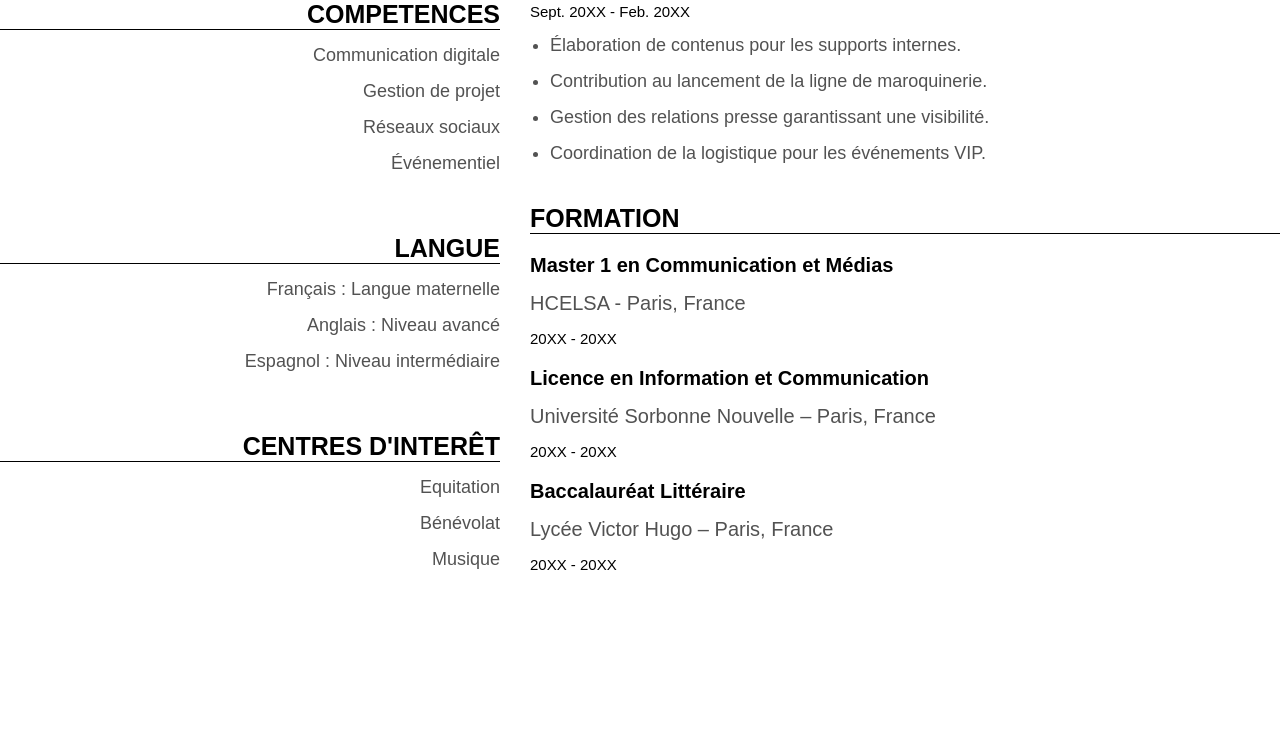
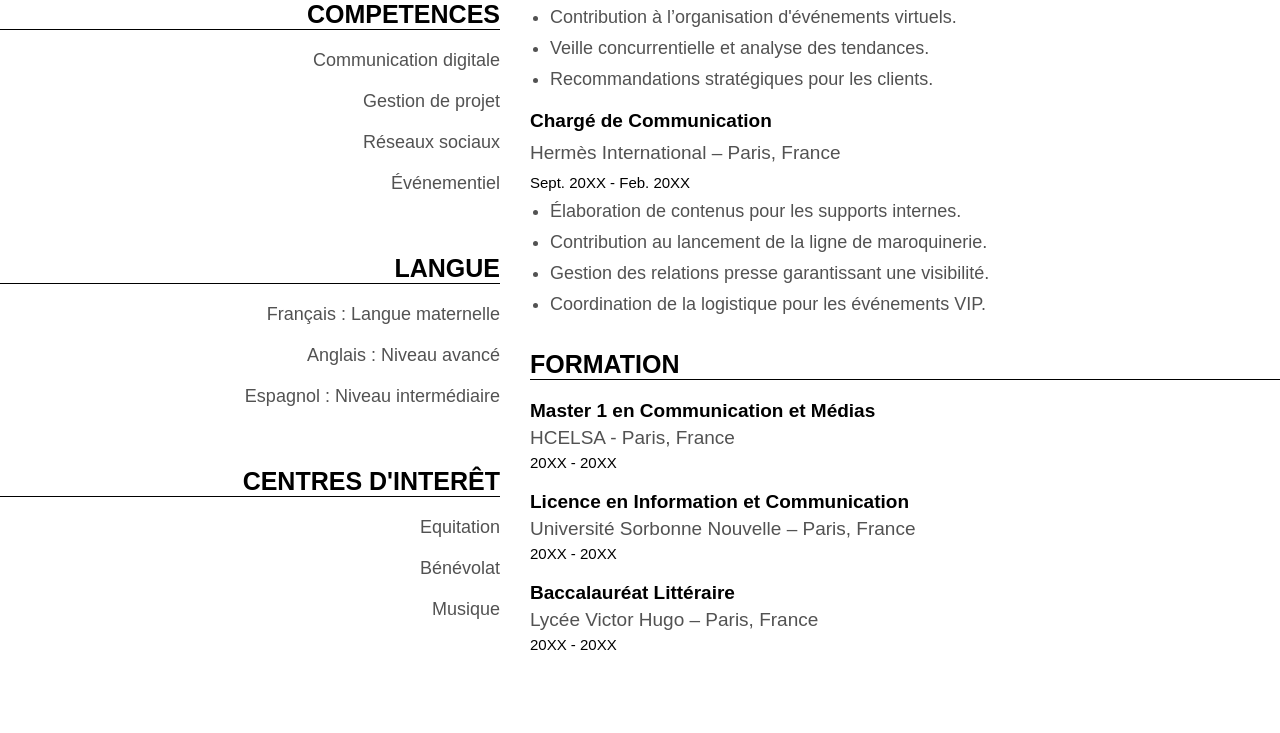
Before and after one commit to HorellNgando/TP-HTML-CSS-CV, a plain HTML site: page index.html in a window 1280 px wide. Shown: the part 704-1437 px from the top of the page. Before the commit the page ends 1357 px from the top, so only its background shows below. Drawn offline with Linux system fonts and the light colour scheme.

Commit message:
Modification des 2 pages index et style

```diff
--- a/index.html
+++ b/index.html
@@ -97,6 +97,16 @@
                                 presse pour le lancement de nouveaux produits.</li>
                         </ul>
 
+                        <h3>Assistant Communication et Événementiel</h3>
+                        <p class="pp">Publicis Groupe – Paris, France</p>
+                        <p class="date">Sept. 20XX - Feb. 20XX</p>
+                        <ul>
+                            <li>Conception et gestion de campagnes promotionnelles.</li>
+                            <li>Contribution à l’organisation d'événements virtuels.</li>
+                            <li>Veille concurrentielle et analyse des tendances.</li>
+                            <li>Recommandations stratégiques pour les clients.</li>
+                        </ul>
+
                         <h3>Chargé de Communication</h3>
                         <p class="pp">Hermès International – Paris, France </p>
                         <p class="date">  Sept. 20XX - Feb. 20XX</p>
--- a/style.css
+++ b/style.css
@@ -12,7 +12,7 @@
 p , li{
     font-size: 18px;
     color: #525252;
-    margin-top: 15px;
+    margin-top: 10px;
 }
 h1{
     font-size: 60px;
@@ -24,6 +24,9 @@ h3{
 .section_gauche{
     width: 500px;
     text-align: right;
+}
+.section_gauche p{
+    margin-top: 20px;
 }
 .profile img{
     border: 1px solid black;
@@ -57,6 +60,9 @@ h3{
     width: 750px;
     text-align: left;
 }
+.section_droite li{
+    font-size: 18px;
+}
 /* .infos{
     margin-top: 20px;
 } */
@@ -72,7 +78,7 @@ h3{
 }
 .exper h3 , .form h3{
     text-transform: none;
-    font-size: 20px;
+    font-size: 19px;
     margin-top: 20px;
 }
 .date{
@@ -80,11 +86,14 @@ h3{
     color: black;
 }
 .pp{
-    font-size: 20px;
+    font-size: 19px;
 }
 li{
     margin-left: 20px;
 }
 .experience , .formation{
-    margin-top: 40px;
+    margin-top: 35px;
 }
+.formation p{
+    margin-top: 5px;
+}
```
